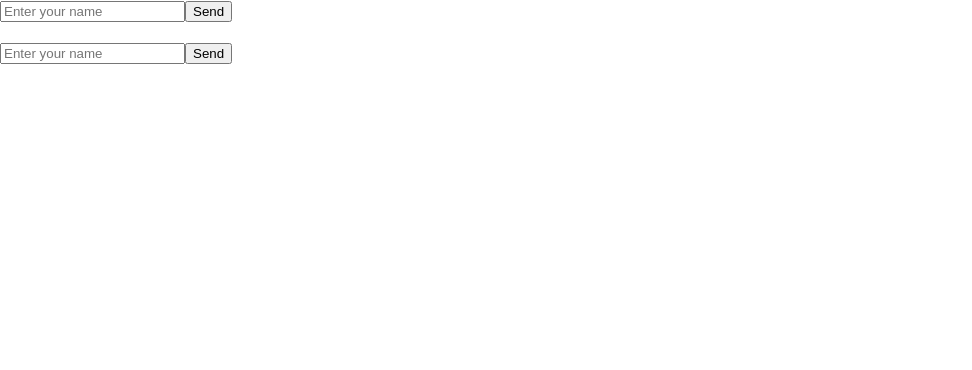
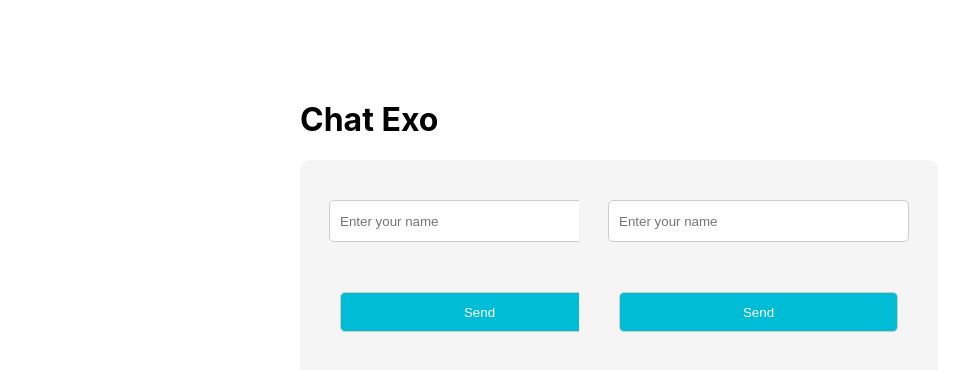
Before and after one commit to KelaiAffaf/web2-react-repo, a React app: page / in a window 1280 px wide. Shown: the top 370 px of the page, without its empty margins (0-972 px from the left). Built offline with nearby package versions, Linux system fonts and the light colour scheme; the HTML template or start-up script is replaced by a standard one.

Commit message:
exo chat with functional component

```diff
--- /dev/null
+++ b/src/Chat/Chat.css
@@ -0,0 +1,44 @@
+form{
+    display: flex;
+    flex-direction: column;
+    align-items: center;
+    justify-content: space-between;
+    width: 100%;
+    height: 100%;
+    background-color: #f5f5f5;
+    border-radius: 10px;
+    padding: 40px;
+
+}
+input{
+    width: 100%;
+    height: 40px;
+    border-radius: 5px;
+    border: 1px solid #ccc;
+    padding: 0 10px;
+    margin-bottom: 10px;
+}
+input[type="submit"]{
+
+    height: 40px;
+    border-radius: 5px;
+    border: 1px solid #ccc;
+    padding: 0 10px;
+    margin-bottom: 10px;
+    background-color: #00bcd4;
+    color: #fff;
+}
+.container{
+    display: flex;
+    width: 100%;
+}
+.separator{
+    width: 3px;
+    height: 300px;
+    background-color: #ccc;
+
+}
+.warraper{
+    margin : 100px;
+    margin-left: 300px;
+}
--- /dev/null
+++ b/src/Chat/ChatFunction.jsx
@@ -0,0 +1,35 @@
+import React from 'react';
+import { useState } from 'react';
+import './Chat.css' // we can import the css file in the functional component
+function ChatFunction({ SendMsg, chatMessage }) {
+    //  why destructuring the props ?
+    //  destructuring props advantage : to prevent side effect
+
+    const [msg, setMsg] = useState('');
+
+    const handleValue = (e) => {
+        setMsg(e.target.value);
+    }
+
+    const handlSubmit = (e) => {
+        e.preventDefault();
+     // to prevent the default behaviour of the form
+        SendMsg(msg); // we're sending a callback function to the parent component
+    }
+    return <div>
+        <form onSubmit={handlSubmit}>
+            <input
+                type="text"
+                placeholder="Enter your name"
+                onChange={handleValue}
+                value={msg}
+            />
+            <input type="submit"
+                value="Send" />
+            <h2> {chatMessage} </h2>
+
+        </form>
+    </div>;
+}
+
+export default ChatFunction;
--- /dev/null
+++ b/src/Exo-2.jsx
@@ -0,0 +1,20 @@
+import React from 'react';
+import Chat from './Chat/ChatFunction'
+import { useState } from 'react';
+import './Chat/Chat.css'
+function Exo() {
+        const [message1, setMessage1] = useState('')
+        const [message2, setMessage2] = useState('')
+
+
+  return <div className='warraper'>
+      <h1>Chat Exo</h1>
+      <div className="container">
+          <Chat SendMsg={(msg)=>{setMessage1(msg)}}  chatMessage={message2} />
+          {/* <div className="separator"></div> */}
+          <Chat SendMsg={(msg)=>{setMessage2(msg)}} chatMessage={message1}/>
+      </div>
+  </div>;
+}
+
+export default Exo;
--- a/src/main.jsx
+++ b/src/main.jsx
@@ -1,11 +1,12 @@
 import React from 'react'
 import ReactDOM from 'react-dom'
 import './index.css'
-import App from './App'
+import App from './Exo-1'
 import Counter from './Course/Counter'
 import Parent from './Props-course/ParentComponent'
+import Chat from './Exo-2'
 ReactDOM.render(
     <React.StrictMode>
-        <App />
+        <Chat />
     </React.StrictMode>
     , document.getElementById('root'))
```
Also changed, not shown: src/Exo-1.jsx (renamed from src/App.jsx).
